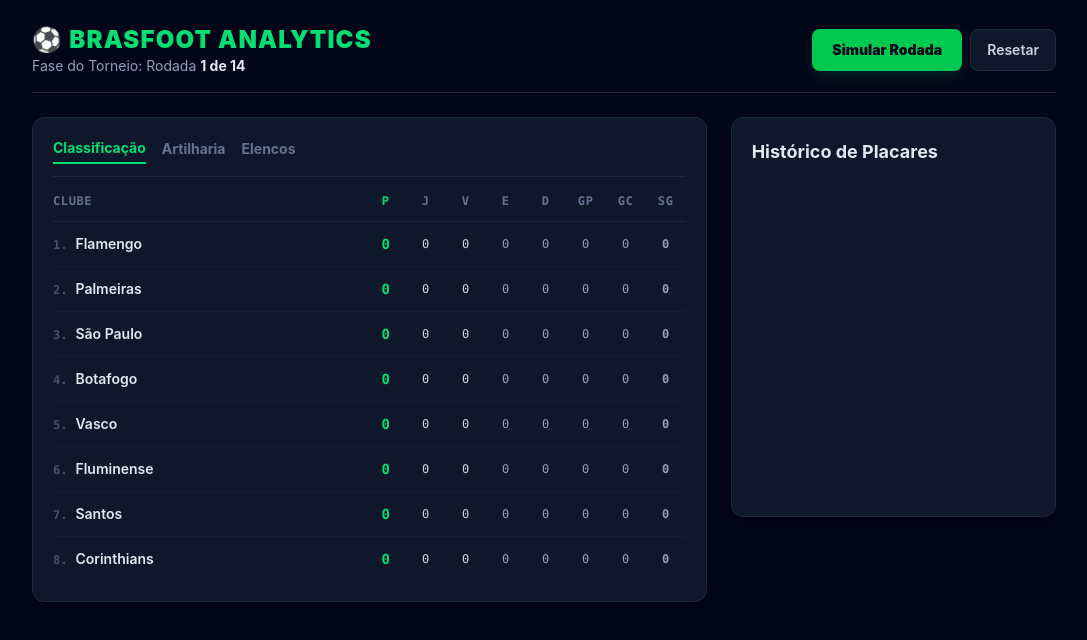
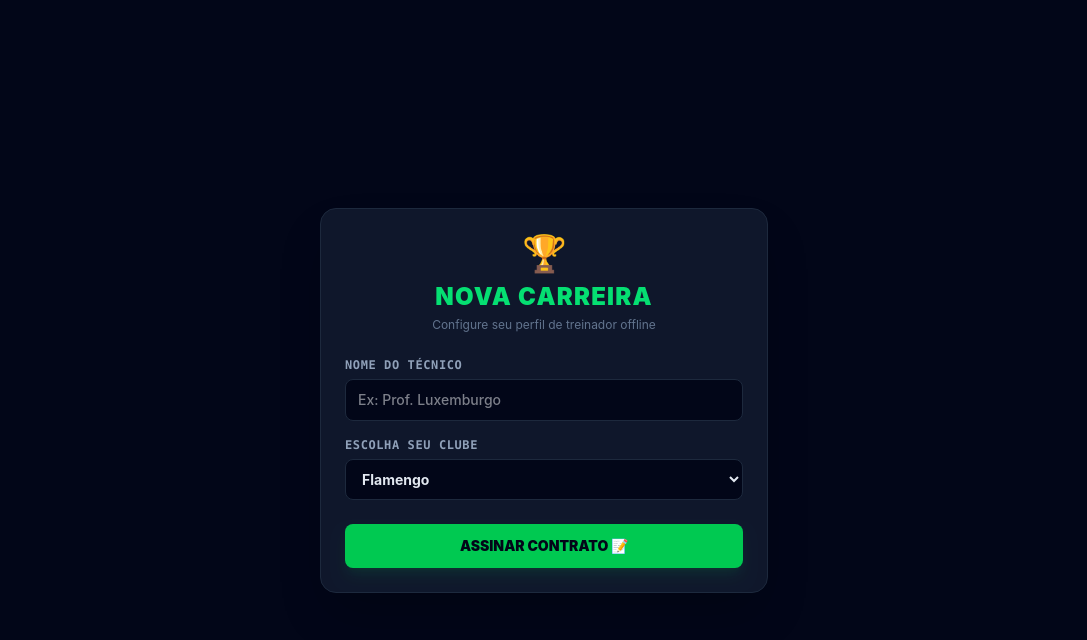
Before and after one commit to OliveiraPauloC/brasfoot-analytics, a React (Vite) app: page / in a window 1280 px wide. Shown: the top 640 px of the page, without its empty margins (96-1183 px from the left). Built offline with nearby package versions, Linux system fonts and the light colour scheme.

Commit message:
feat: adiciona tela de selecao de clube e técnico com destaque visual do usuario

```diff
--- a/src/App.tsx
+++ b/src/App.tsx
@@ -12,21 +12,80 @@ export default function App() {
     minutoAtual,
     estaSimulando,
     rodadaSendoSimulada,
+    timeUsuarioId,
+    nomeTecnico,
     carregarDadosIniciais,
+    escolherClube,
     dispararSimulacao,
     resetarCampeonato
   } = useJogoStore();
 
   const [abaAtiva, setAbaAtiva] = useState<'classificacao' | 'artilharia' | 'elenco'>('classificacao');
-  const [clubeSelecionadoId, setClubeSelecionadoId] = useState<string>('1');
+  const [clubeClicadoId, setClubeClicadoId] = useState<string | null>(null);
+
+  const [inputNome, setInputNome] = useState<string>('');
+  const [timeSorteadoId, setTimeSorteadoId] = useState<string>('1');
 
   useEffect(() => {
     carregarDadosIniciais();
   }, [carregarDadosIniciais]);
 
+  const iniciarCarreira = (e: React.FormEvent) => {
+    e.preventDefault();
+    if (!inputNome.trim()) {
+      alert("Por favor, digite seu nome de treinador.");
+      return;
+    }
+    escolherClube(timeSorteadoId, inputNome);
+  };
+
+  if (!timeUsuarioId) {
+    return (
+      <div className="min-h-screen bg-slate-950 text-slate-50 flex items-center justify-center p-4 font-sans">
+        <div className="max-w-md w-full bg-slate-900 border border-slate-800 rounded-2xl p-6 shadow-2xl">
+          <div className="text-center mb-6">
+            <span className="text-4xl">🏆</span>
+            <h1 className="text-2xl font-black text-green-400 mt-2 tracking-wider">NOVA CARREIRA</h1>
+            <p className="text-xs text-slate-500 mt-1">Configure seu perfil de treinador offline</p>
+          </div>
+
+          <form onSubmit={iniciarCarreira} className="space-y-4">
+            <div>
+              <label className="block text-xs font-bold uppercase tracking-wider text-slate-400 mb-1.5 font-mono">Nome do Técnico</label>
+              <input
+                type="text"
+                maxLength={25}
+                placeholder="Ex: Prof. Luxemburgo"
+                value={inputNome}
+                onChange={(e) => setInputNome(e.target.value)}
+                className="w-full bg-slate-950 border border-slate-800 focus:border-green-500 text-sm rounded-lg px-3 py-2.5 outline-none font-medium transition-colors"
+              />
+            </div>
+
+            <div>
+              <label className="block text-xs font-bold uppercase tracking-wider text-slate-400 mb-1.5 font-mono">Escolha seu Clube</label>
+              <select
+                value={timeSorteadoId}
+                onChange={(e) => setTimeSorteadoId(e.target.value)}
+                className="w-full bg-slate-950 border border-slate-800 focus:border-green-500 text-sm rounded-lg px-3 py-2.5 outline-none font-bold text-slate-200 cursor-pointer transition-colors"
+              >
+                {[...times].sort((a,b) => a.nome.localeCompare(b.nome)).map(t => (
+                  <option key={t.id} value={t.id}>{t.nome}</option>
+                ))}
+              </select>
+            </div>
+
+            <button type="submit" className="w-full bg-green-500 hover:bg-green-600 text-slate-950 font-black py-3 rounded-lg transition-colors cursor-pointer text-sm shadow-lg shadow-green-500/10 mt-2">
+              ASSINAR CONTRATO 📝
+            </button>
+          </form>
+        </div>
+      </div>
+    );
+  }
+
   const obterArtilharia = () => {
     const contagemGols: { [nomeJogador: string]: { gols: number; time: string } } = {};
-
     historicoRodadas.forEach((r) => {
       r.partidas.forEach((p) => {
         p.golsDetalhes.forEach((g) => {
@@ -38,7 +97,6 @@ export default function App() {
         });
       });
     });
-
     return Object.entries(contagemGols)
       .map(([nome, dados]) => ({ nome, ...dados }))
       .sort((a, b) => b.gols - a.gols || a.time.localeCompare(b.time));
@@ -46,22 +104,25 @@ export default function App() {
 
   const listaArtilheiros = obterArtilharia();
 
-  const timeVisualizado = times.find(t => t.id === clubeSelecionadoId) || times[0];
+  const idAtivoEfetivo = clubeClicadoId || timeUsuarioId || '1';
 
-  const idAtivoEfetivo = timeVisualizado ? timeVisualizado.id : clubeSelecionadoId;
-
+  const timeVisualizado = times.find(t => t.id === idAtivoEfetivo) || times[0];
   const titulares = timeVisualizado ? obterTitulares(timeVisualizado.jogadores) : [];
   const titularesIds = titulares.map(t => t.id);
   const reservas = timeVisualizado ? timeVisualizado.jogadores.filter(j => !titularesIds.includes(j.id)) : [];
+
+  const meuClubeNome = times.find(t => t.id === timeUsuarioId)?.nome || '';
 
   return (
     <div className="min-h-screen bg-slate-950 text-slate-50 p-4 md:p-6 flex flex-col font-sans selection:bg-green-500 selection:text-slate-950">
       <header className="max-w-5xl w-full mx-auto flex flex-col sm:flex-row justify-between items-start sm:items-center gap-4 border-b border-slate-800 pb-4 mb-6">
         <div>
           <h1 className="text-2xl font-black text-green-400 tracking-wider">⚽ BRASFOOT ANALYTICS</h1>
-          <p className="text-sm text-slate-400">
-            Fase do Torneio: {rodada > 14 ? (
-              <span className="text-red-400 font-bold">Encerrado</span>
+          <p className="text-xs text-slate-400 mt-0.5">
+            Treinador: <span className="text-slate-200 font-bold">{nomeTecnico}</span> no <span className="text-green-400 font-bold">{meuClubeNome}</span>
+            <span className="text-slate-600 mx-2">|</span>
+            {rodada > 14 ? (
+              <span className="text-red-400 font-bold">Temporada Encerrada</span>
             ) : (
               <span>Rodada <span className="font-bold text-slate-200">{rodada} de 14</span></span>
             )}
@@ -71,16 +132,12 @@ export default function App() {
           <button
             onClick={dispararSimulacao}
             disabled={rodada > 14 || estaSimulando || times.length === 0}
-            className="flex-1 sm:flex-initial bg-green-500 hover:bg-green-600 text-slate-950 font-black px-5 py-2.5 rounded-lg transition-colors cursor-pointer text-sm disabled:opacity-30 shadow-lg shadow-green-500/10 disabled:cursor-not-allowed"
+            className="flex-1 sm:flex-initial bg-green-500 hover:bg-green-600 text-slate-950 font-black px-5 py-2.5 rounded-lg transition-colors cursor-pointer text-sm disabled:opacity-30 shadow-lg"
           >
             {estaSimulando ? `Simulando... (${minutoAtual}')` : 'Simular Rodada'}
           </button>
-          <button
-            onClick={resetarCampeonato}
-            disabled={estaSimulando}
-            className="bg-slate-900 border border-slate-800 text-slate-300 px-4 py-2.5 rounded-lg text-sm font-semibold disabled:opacity-30 cursor-pointer hover:bg-slate-800 transition-colors"
-          >
-            Resetar
+          <button onClick={resetarCampeonato} disabled={estaSimulando} className="bg-slate-900 border border-slate-800 text-slate-300 px-4 py-2.5 rounded-lg text-sm font-semibold disabled:opacity-30 cursor-pointer hover:bg-slate-800 transition-colors">
+            Demissão / Reset 🚪
           </button>
         </div>
       </header>
@@ -101,14 +158,17 @@ export default function App() {
               const golsCasa = p.golsDetalhes.filter(g => g.minuto <= minutoAtual && g.timeNome === p.timeCasaNome);
               const golsFora = p.golsDetalhes.filter(g => g.minuto <= minutoAtual && g.timeNome === p.timeForaNome);
               const todosGolsVisiveis = p.golsDetalhes.filter(g => g.minuto <= minutoAtual);
+
+              const ehJogoDoUsuario = p.timeCasaNome === meuClubeNome || p.timeForaNome === meuClubeNome;
+
               return (
-                <div key={p.id} className="bg-slate-950 p-4 rounded-lg border border-slate-800 flex flex-col justify-between shadow-inner">
+                <div key={p.id} className={`bg-slate-950 p-4 rounded-lg flex flex-col justify-between shadow-inner border ${ehJogoDoUsuario ? 'border-green-500/40 bg-green-500/[0.02]' : 'border-slate-800'}`}>
                   <div className="flex justify-between items-center text-sm font-bold">
-                    <span className="text-slate-200 w-28 text-left truncate">{p.timeCasaNome}</span>
+                    <span className={`w-28 text-left truncate ${p.timeCasaNome === meuClubeNome ? 'text-green-400 font-black' : 'text-slate-200'}`}>{p.timeCasaNome}</span>
                     <span className="bg-slate-900 px-4 py-1 rounded font-mono text-base border border-slate-800 text-slate-100 min-w-16 text-center">
                       {golsCasa.length} - {golsFora.length}
                     </span>
-                    <span className="text-slate-200 w-28 text-right truncate">{p.timeForaNome}</span>
+                    <span className={`w-28 text-right truncate ${p.timeForaNome === meuClubeNome ? 'text-green-400 font-black' : 'text-slate-200'}`}>{p.timeForaNome}</span>
                   </div>
                   <div className="mt-3 flex flex-wrap gap-1.5 justify-center min-h-6">
                     {todosGolsVisiveis.map((gol, i) => (
@@ -125,7 +185,7 @@ export default function App() {
       )}
 
       <main className="max-w-5xl w-full mx-auto grid grid-cols-1 lg:grid-cols-3 gap-6 flex-1 items-start">
-        <div className="lg:col-span-2 bg-slate-900 border border-slate-800 rounded-xl p-5 shadow-xl">
+        <div className="lg:col-span-2 bg-slate-900 border border-slate-800 rounded-xl p-5 shadow-2xl flex flex-col min-h-[460px]">
 
           <div className="flex justify-between items-center border-b border-slate-800 pb-3 mb-4 flex-wrap gap-3">
             <div className="flex gap-4">
@@ -143,12 +203,10 @@ export default function App() {
             {abaAtiva === 'elenco' && times.length > 0 && (
               <select
                 value={idAtivoEfetivo}
-                onChange={(e) => setClubeSelecionadoId(e.target.value)}
+                onChange={(e) => setClubeClicadoId(e.target.value)}
                 className="bg-slate-950 border border-slate-800 text-slate-300 text-xs font-bold rounded-lg px-3 py-1.5 focus:outline-none focus:border-green-400 cursor-pointer transition-colors"
               >
-                {[...times]
-                  .sort((a, b) => a.nome.localeCompare(b.nome))
-                  .map(t => <option key={t.id} value={t.id}>{t.nome}</option>)}
+                {[...times].sort((a, b) => a.nome.localeCompare(b.nome)).map(t => <option key={t.id} value={t.id}>{t.nome}</option>)}
               </select>
             )}
           </div>
@@ -173,9 +231,15 @@ export default function App() {
                   {[...times].sort((a,b) => b.pontos - a.pontos || (b.golsPro-b.golsContra) - (a.golsPro-a.golsContra) || b.golsPro - a.golsPro).map((time, idx) => {
                     const jogos = time.vitorias + time.empates + time.derrotas;
                     const saldoGols = time.golsPro - time.golsContra;
+                    const ehMeuClube = time.id === timeUsuarioId;
+
                     return (
-                      <tr key={time.id} className="hover:bg-slate-900/40 transition-colors">
-                        <td className="py-3 font-sans font-semibold text-slate-200 text-sm"><span className="text-slate-600 mr-2 font-mono text-xs">{idx + 1}.</span>{time.nome}</td>
+                      <tr key={time.id} className={`transition-colors ${ehMeuClube ? 'bg-green-500/10 font-bold hover:bg-green-500/15' : 'hover:bg-slate-900/40'}`}>
+                        <td className="py-3 font-sans text-sm flex items-center gap-1">
+                          <span className="text-slate-600 mr-1 font-mono text-xs w-5">{idx + 1}.</span>
+                          <span className={ehMeuClube ? 'text-green-400 font-black' : 'text-slate-200'}>{time.nome}</span>
+                          {ehMeuClube && <span className="bg-green-500 text-slate-950 font-sans font-black text-[9px] px-1 rounded ml-1 scale-90 uppercase">Você</span>}
+                        </td>
                         <td className="py-3 text-center text-green-400 font-bold text-sm">{time.pontos}</td>
                         <td className="py-3 text-center text-slate-300">{jogos}</td>
                         <td className="py-3 text-center text-slate-300">{time.vitorias}</td>
@@ -219,10 +283,8 @@ export default function App() {
             </div>
           )}
 
-
-
           {abaAtiva === 'elenco' && timeVisualizado && (
-          <div className="space-y-6 max-h-[600px] overflow-y-auto pr-1">
+            <div className="space-y-6 max-h-[600px] overflow-y-auto pr-1 mt-2">
               {[
                 ['Titulares em Campo', titulares, 'text-green-400'],
                 ['Banco de Reservas', reservas, 'text-slate-400']
@@ -268,11 +330,9 @@ export default function App() {
               ))}
             </div>
           )}
-
         </div>
 
-
-        <div className="bg-slate-900 border border-slate-800 rounded-xl p-5 flex flex-col h-[400px] shadow-xl">
+        <div className="bg-slate-900 border border-slate-800 rounded-xl p-5 flex flex-col h-[460px] shadow-xl w-full">
           <h2 className="text-lg font-bold mb-4 text-slate-200">Histórico de Placares</h2>
           <div className="flex-1 overflow-y-auto space-y-3 pr-1 text-xs scrollbar-thin">
             {historicoRodadas.map((r, idx) => (
--- a/src/store.ts
+++ b/src/store.ts
@@ -11,7 +11,11 @@ interface JogoStore {
   minutoAtual: number;
   estaSimulando: boolean;
   rodadaSendoSimulada: number;
+  timeUsuarioId: string | null;
+  nomeTecnico: string;
+
   carregarDadosIniciais: () => Promise<void>;
+  escolherClube: (timeId: string, nome: string) => void;
   dispararSimulacao: () => void;
   resetarCampeonato: () => void;
 }
@@ -28,6 +32,8 @@ export const useJogoStore = create<JogoStore>()(
       minutoAtual: 0,
       estaSimulando: false,
       rodadaSendoSimulada: 1,
+      timeUsuarioId: null,
+      nomeTecnico: '',
 
       carregarDadosIniciais: async () => {
         if (get().times.length > 0) return;
@@ -40,9 +46,18 @@ export const useJogoStore = create<JogoStore>()(
         }
       },
 
+      escolherClube: (timeId, nome) => set({
+        timeUsuarioId: timeId,
+        nomeTecnico: nome,
+        rodada: 1,
+        historicoRodadas: [],
+        partidasEmAndamento: [],
+        minutoAtual: 0,
+        estaSimulando: false
+      }),
+
       dispararSimulacao: () => {
         const { rodada, times, estaSimulando } = get();
-
         if (rodada > 14 || estaSimulando || times.length === 0) return;
 
         if (tictacInterval) clearInterval(tictacInterval);
@@ -55,7 +70,6 @@ export const useJogoStore = create<JogoStore>()(
         });
 
         const numTimes = timesComDescanso.length;
-
         const ehSegundoTurno = rodada > 7;
         const r = ehSegundoTurno ? (rodada - 8) : (rodada - 1);
 
@@ -156,7 +170,7 @@ export const useJogoStore = create<JogoStore>()(
 
       resetarCampeonato: async () => {
         if (tictacInterval) clearInterval(tictacInterval);
-        set({ times: [], rodada: 1, historicoRodadas: [], partidasEmAndamento: [], minutoAtual: 0, estaSimulando: false });
+        set({ times: [], rodada: 1, historicoRodadas: [], partidasEmAndamento: [], minutoAtual: 0, estaSimulando: false, timeUsuarioId: null, nomeTecnico: '' });
         try {
           const resposta = await fetch('/dadosIniciais.json');
           const dados = await resposta.json();
@@ -171,7 +185,9 @@ export const useJogoStore = create<JogoStore>()(
       partialize: (state) => ({
         times: state.times,
         rodada: state.rodada,
-        historicoRodadas: state.historicoRodadas
+        historicoRodadas: state.historicoRodadas,
+        timeUsuarioId: state.timeUsuarioId,
+        nomeTecnico: state.nomeTecnico
       })
     }
   )
```
Lines whose indentation alone changed are shown as unchanged.
